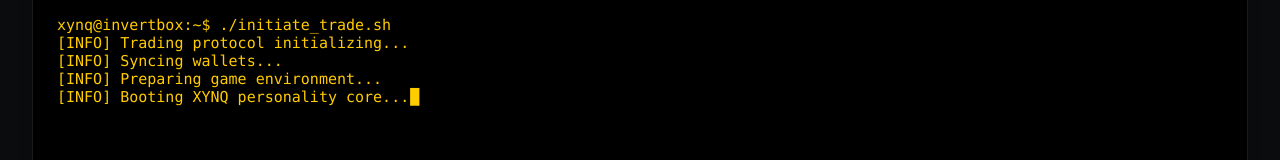
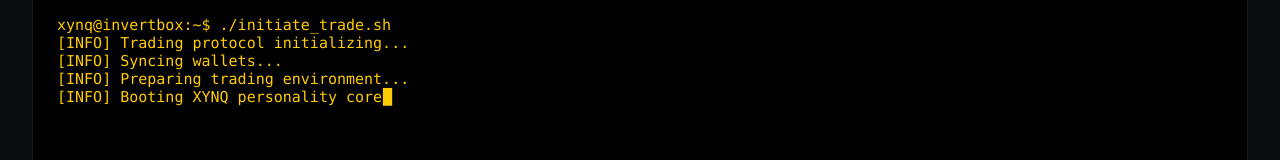
Before and after one commit to visionsXBT/xynq, a React (Create React App) app: page / in a window 1280 px wide. Shown: the part 146-306 px from the top of the page. Built offline with nearby package versions, Linux system fonts and the light colour scheme; no server answers; the HTML template or start-up script is replaced by a standard one.

Commit message:
changed a bit

```diff
--- a/src/components/LandingPage.js
+++ b/src/components/LandingPage.js
@@ -22,7 +22,7 @@ const LandingPage = () => {
         "xynq@invertbox:~$ ./initiate_trade.sh",
         "[INFO] Trading protocol initializing...",
         "[INFO] Syncing wallets...",
-        "[INFO] Preparing game environment...",
+        "[INFO] Preparing trading environment...",
         "[INFO] Booting XYNQ personality core...",
         "Establishing connection to XYNQ...",
         // "[INFO] You have successfully connected to XYNQ."
--- a/src/components/TradingBot.js
+++ b/src/components/TradingBot.js
@@ -173,7 +173,8 @@ const TradingBot = ({ onBack, language, setLanguage }) => {
 
       addLog(`[XYNQ] Trading bot initialized.`, 'startup');
       addLog(`Starting Capital: $2,000.00`, 'startup');
-      addLog(`Strategy: Technical Analysis (SMA-based)`, 'startup');
+      addLog(`Strategy: Technical Analysis`, 'startup');
+      addLog(`Model: Claude 4-5 Sonnet `, 'startup');
       addLog(`Risk Management: 2% stop-loss, 3% take-profit`, 'startup');
       addLog(`Monitoring markets...`, 'startup');
       addLog('', 'info');
```
